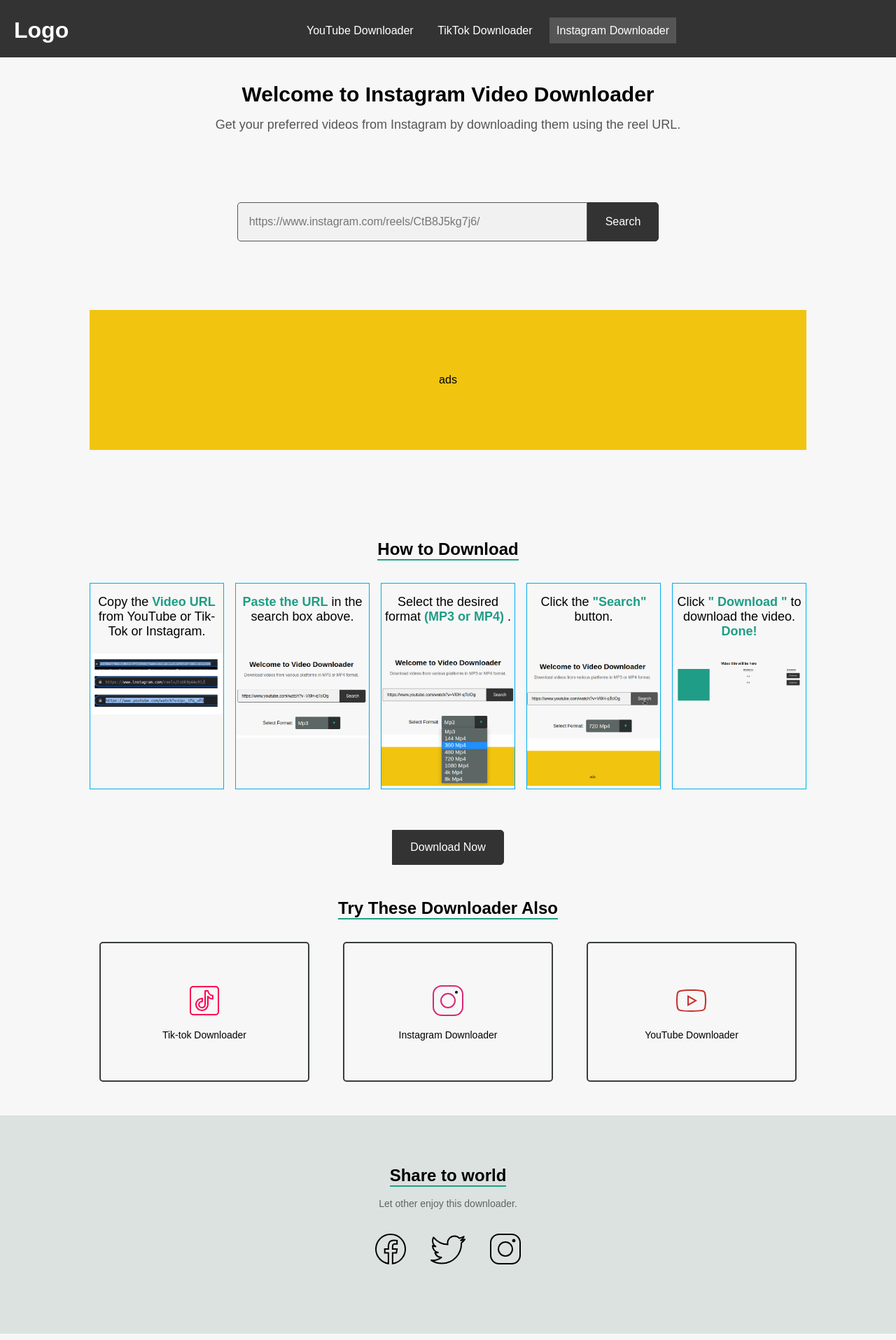
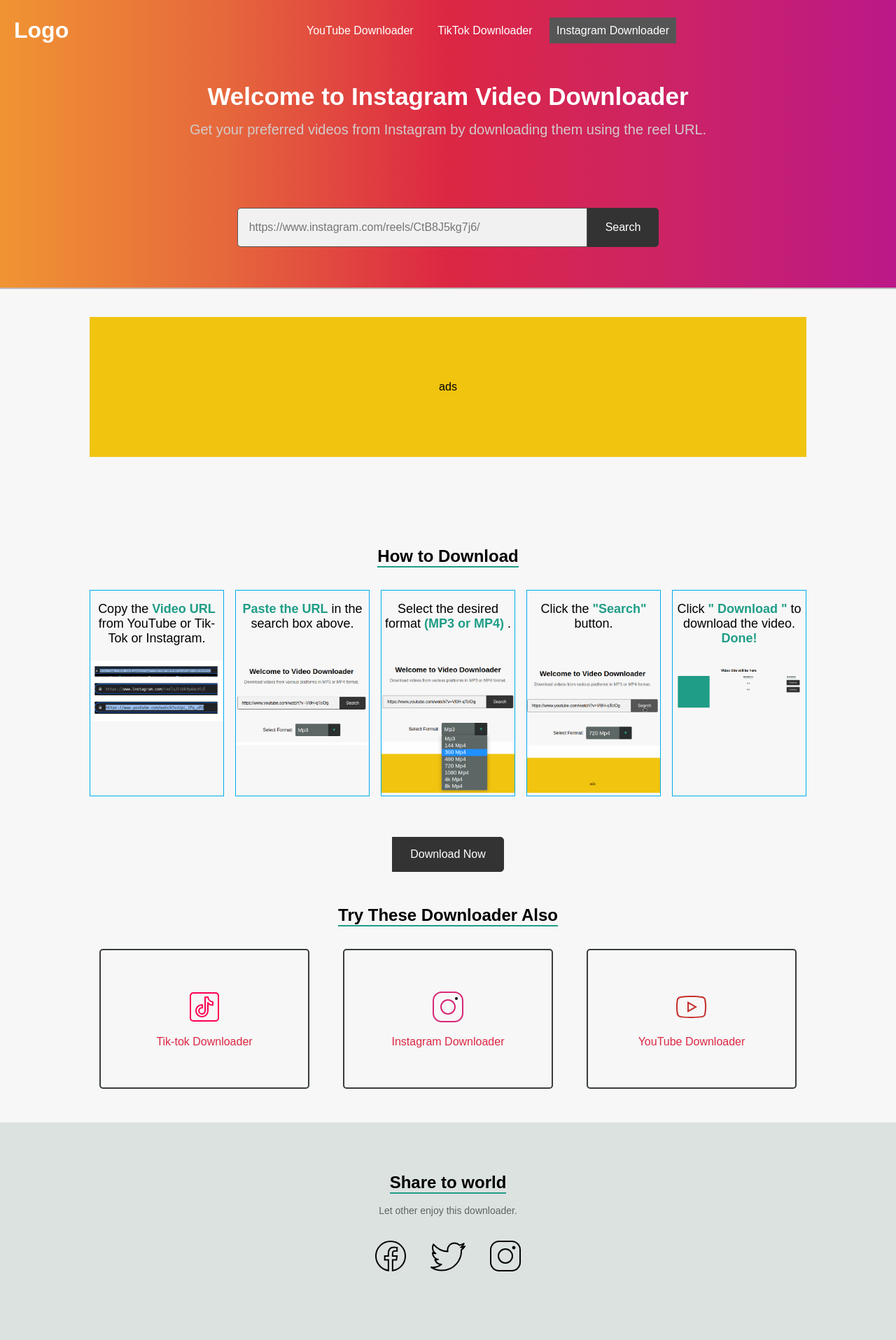
Before and after one commit to sudipnext/AllVideoDownloader, a Django app: page /instagram/ in a window 1280 px wide. Shown: the top 1915 px of the page at 70% size. Run offline with Django 4.2, Linux system fonts and the light colour scheme.

Commit message:
instagram style changes

```diff
--- a/aiodownloader/api/static/style.css
+++ b/aiodownloader/api/static/style.css
@@ -72,12 +72,12 @@ h3 {
 
 .intro-text > h2 {
   padding: 1rem 0;
-  font-size: 30px;
-  font-weight: 600;
+  font-size: 35px;
+  font-weight: 700;
 }
 
 .intro-text > p {
-  font-size: 18px;
+  font-size: 20px;
   font-weight: 500;
   color: #555;
   margin-bottom: 2rem;
@@ -128,6 +128,7 @@ input:-webkit-autofill:active {
 
 #download-btn:hover {
   background-color: #555;
+  border-color: #555;
 }
 
 .format-select {
@@ -260,6 +261,7 @@ label {
 
 .download_btn:hover {
   background-color: #555;
+  border-color: #555;
 }
 
 .ads-section {
@@ -378,13 +380,16 @@ label {
 }
 
 .link_container > p {
-  font-size: 14px;
+  font-size: 16px;
   color: #000;
 }
 
 .tiktok-img:hover,
 .insta-img:hover {
-  border: 3px solid #1f9d86;
+  /* border: 4px solid #1f9d86; */
+  border-width: 5px;
+  border-style: solid;
+  border-image: linear-gradient(to right, red, blue) 1;
 }
 
 .tiktok-img:hover svg,
--- a/aiodownloader/api/templates/index.html
+++ b/aiodownloader/api/templates/index.html
@@ -56,6 +56,7 @@
       #overlay {
         display: none;
         position: fixed;
+
         top: 0;
         left: 0;
         height: 100%;
--- a/aiodownloader/api/templates/instagram.html
+++ b/aiodownloader/api/templates/instagram.html
@@ -11,13 +11,26 @@
 {% endblock input %}
 {% block result %}
 <style>
-  /* .container {
-    background: #f09433;
-    background: -moz-linear-gradient(45deg, #f09433 0%, #e6683c 25%, #dc2743 50%, #cc2366 75%, #bc1888 100%);
-    background: -webkit-linear-gradient(45deg, #f09433 0%, #e6683c 25%, #dc2743 50%, #cc2366 75%, #bc1888 100%);
-    background: linear-gradient(45deg, #f09433 0%, #e6683c 25%, #dc2743 50%, #cc2366 75%, #bc1888 100%);
-    filter: progid:DXImageTransform.Microsoft.gradient(startColorstr='#f09433', endColorstr='#bc1888', GradientType=1);
-  } */
+  .intro-text,
+  .search-container,
+  .result_container,
+  header {
+    background: linear-gradient(90deg, #f09433 0%, #e6683c 25%, #dc2743 50%, #cc2366 75%, #bc1888 100%);
+    color: white !important;
+  }
+
+  .intro-text>p {
+    color: rgb(210, 203, 203);
+  }
+
+  .result_container {
+    border-top: 2px solid rgb(186, 183, 183);
+  }
+
+  .link_container>p {
+    color: #dc2743;
+    font-size: 16px;
+  }
 </style>
 
 <div class="result_container">
@@ -55,6 +68,7 @@
     search_btn.addEventListener( "click", () =>
     {
       overlay.classList.add( 'show_ovelay' );
+      document.body.style.overflow = "hidden";
       loader.classList.add( "display" );
       url = "http://127.0.0.1:8000/insta/";
       const payload = {
@@ -71,6 +85,7 @@
         .then( ( data ) =>
         {
           overlay.classList.remove( 'show_ovelay' );
+          document.body.style.overflow = "auto";
           loader.classList.remove( "display" );
           result_section.style.display = "block";
           title.innerText = data.description;
```
Also changed, not shown: aiodownloader/downloads/CrSu3tIhkCZ.txt (added, +12 -0 lines), aiodownloader/downloads/CsOm84QJXFe.txt (added, +18 -0 lines), aiodownloader/downloads/CtBJkV8IKNF.txt (added, +13 -0 lines), aiodownloader/downloads/CrSu3tIhkCZ.jpg (added), aiodownloader/downloads/CsOm84QJXFe.jpg (added), aiodownloader/downloads/CtBJkV8IKNF.jpg (added), 6 other files.
